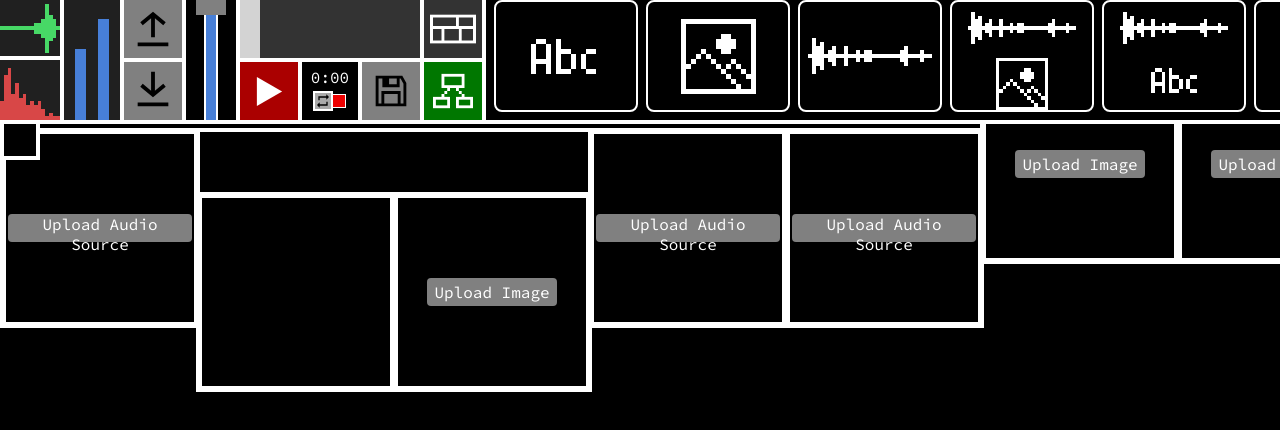
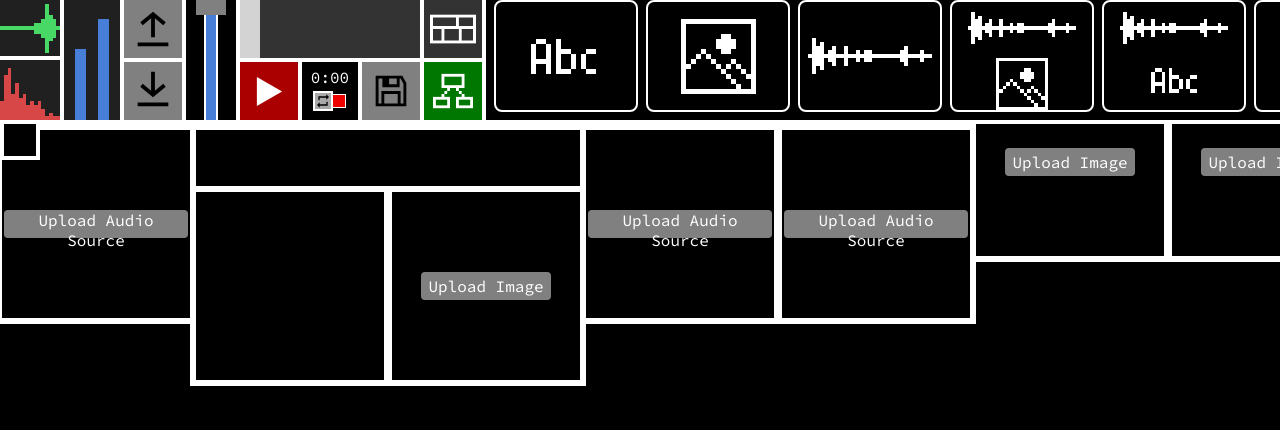
Before and after one commit to spsquared/sound-tile, a website: page client/index.html in a window 1280 px wide. Both pictures are taken after a click on the button 453 px from the left and 90 px from the top of the page. Drawn offline with Linux system fonts and the light colour scheme.

Commit message:
fix tile size in tree editor with flex grow < 1

```diff
--- a/client/style.css
+++ b/client/style.css
@@ -562,9 +562,8 @@ img {
 .treeModeDisplay {
     overflow: scroll !important;
     width: unset !important;
-    height: unset !important;
     max-width: calc(100vw - 4px);
-    max-height: calc(100vh - 4px);
+    align-items: start;
     border: none !important;
     padding: 2px 2px;
 }
@@ -577,7 +576,6 @@ img {
     display: flex;
     flex-direction: column;
     flex-wrap: nowrap;
-    align-items: stretch;
     flex-grow: 1;
     flex-basis: 0px;
 }
@@ -585,6 +583,7 @@ img {
     position: relative;
     display: none;
     height: 60px;
+    min-height: 60px;
     border: 4px solid white;
     margin: -2px -2px;
 }
@@ -596,6 +595,9 @@ img {
     flex-direction: row;
     flex-wrap: nowrap;
     align-items: stretch;
+}
+.treeModeDisplay .tileGroupChildren {
+    margin: -2px -2px;
 }
 .tileGroupVertical {
     flex-direction: column;
@@ -615,6 +617,7 @@ img {
 .treeModeDisplay .tile {
     width: 200px;
     height: 200px;
+    flex-grow: 1 !important;
     border: 4px solid white;
     margin: -2px -2px;
 }
--- a/client/tile.js
+++ b/client/tile.js
@@ -278,7 +278,7 @@ class GroupTile {
         tile.controls.flexGrow.value = data.flex ?? (data.flexGrow == '' ? 1 : data.flexGrow) ?? 1;
         tile.tile.style.flexGrow = data.flex ?? data.flexGrow ?? 1;
         return tile;
-    };
+    }
     destroy() {
         for (const child of this.children) child.destroy();
         if (this.parent) this.parent.removeChild(this);
```
